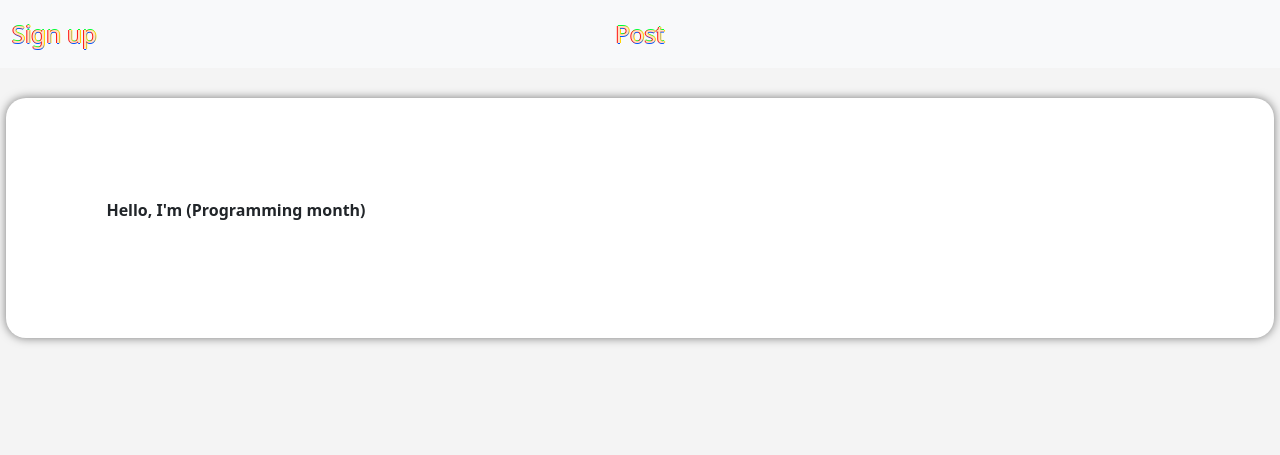
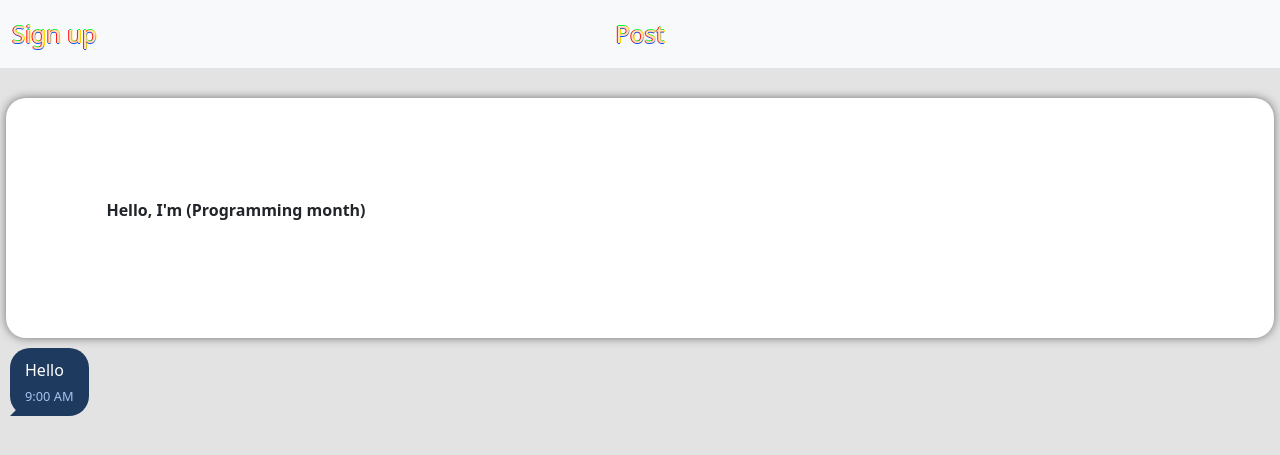
Before and after one commit to Programmingmonth/Socialmedia, a Django app: template Project/socialmedia/posts/templates/post_list.html in a window 1280 px wide. Shown: the top 455 px of the page. Run offline with Django 5.2, Linux system fonts and the light colour scheme; the template is opened without the code that fills it, so the values that code supplies are empty.

Commit message:
Initial commit

```diff
--- a/Project/socialmedia/posts/templates/post_list.html
+++ b/Project/socialmedia/posts/templates/post_list.html
@@ -12,7 +12,7 @@
     />
     <style>
       body {
-        background-color: #f4f4f4;
+        background-color: #e3e3e3;
       }
 
       #linknav1 {
@@ -48,6 +48,39 @@
         margin: 30px auto 0;
         box-shadow: 0px 0px 10px 0px rgba(0, 0, 0, 0.5);
       }
+
+      .chat-container {
+        display: flex;
+        justify-content: flex-start;
+        padding: 10px;
+      }
+
+      .chat-bubble {
+        background-color: #1e3a5f;
+        color: #ffffff;
+        padding: 10px 15px;
+        border-radius: 20px;
+        max-width: 60%;
+        position: relative;
+      }
+
+      .chat-bubble::after {
+        content: "";
+        position: absolute;
+        bottom: 0;
+        left: 0;
+        border-width: 10px;
+        border-style: solid;
+        border-color: transparent transparent #1e3a5f transparent;
+      }
+
+      .chat-time {
+        font-size: 0.8em;
+        color: #a8c3f1;
+        margin-top: 5px;
+        display: flex;
+        justify-content: flex-end;
+      }
     </style>
   </head>
   <body>
@@ -64,5 +97,11 @@
     <div class="frame">
       <p><b>Hello, I'm (Programming month)</b></p>
     </div>
+    <div class="chat-container">
+      <div class="chat-bubble">
+        Hello
+        <div class="chat-time">9:00 AM</div>
+      </div>
+    </div>
   </body>
 </html>
```
